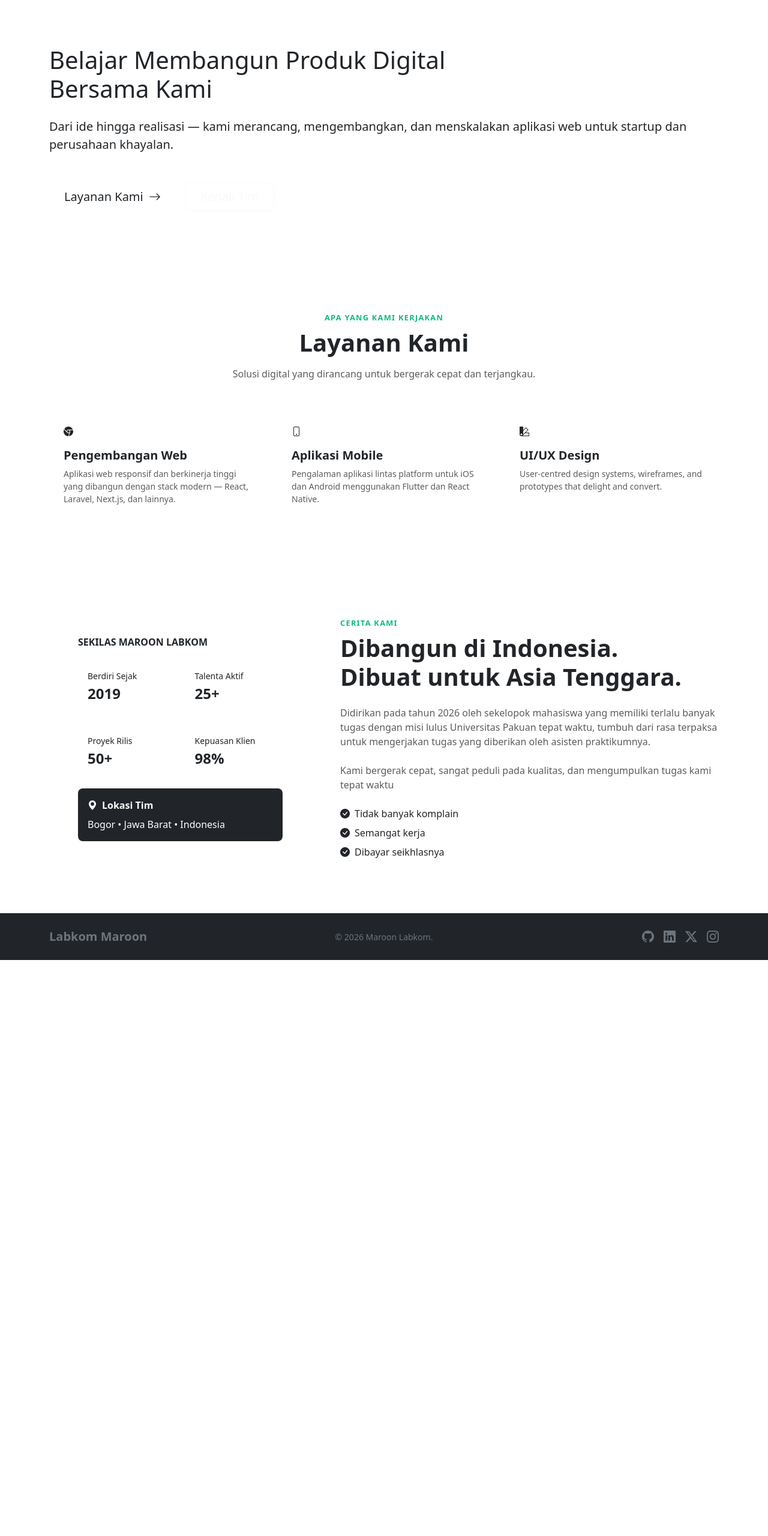
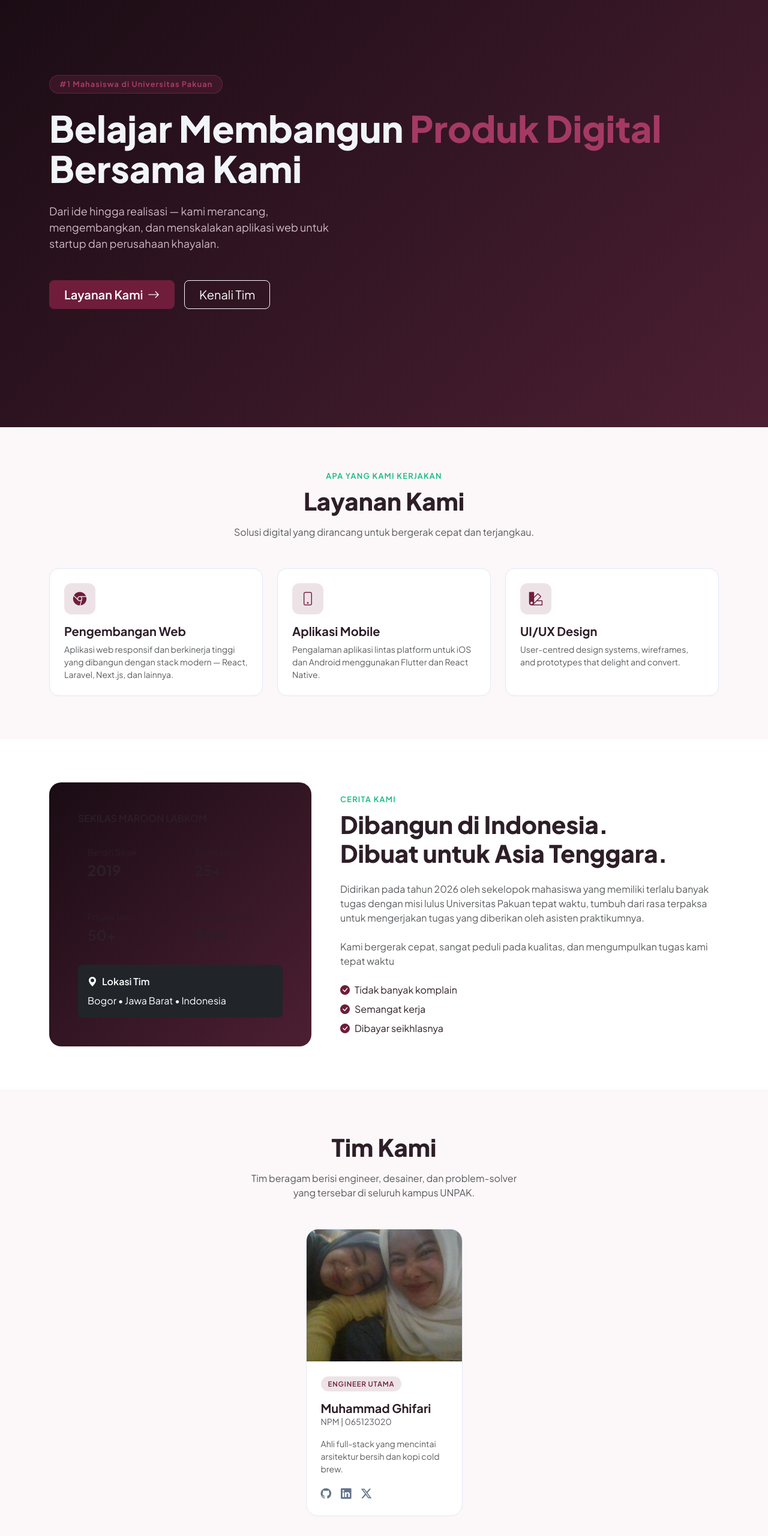
Before and after one commit to arasyea/SE-Pertemuan-5, a plain HTML site: page index.html in a window 1280 px wide. Shown: the part 80-2640 px from the top of the page at 60% size. Before the commit the page ends 1680 px from the top, so only its background shows below. Drawn offline with nearby package versions, Linux system fonts and the light colour scheme.

Commit message:
tambah bio A

```diff
--- a/index.html
+++ b/index.html
@@ -15,6 +15,8 @@
     href="https://cdn.jsdelivr.net/npm/bootstrap-icons@1.11.3/font/bootstrap-icons.min.css"
     rel="stylesheet"
   />
+  <!-- Custom CSS -->
+  <link rel="stylesheet" href="style.css">
 
   <!-- Google Fonts -->
   <link rel="preconnect" href="https://fonts.googleapis.com" />
@@ -240,22 +242,64 @@
   </section>
 
   <!-- ═══════════════════════════════════════════════════
+       TEAM
+  ════════════════════════════════════════════════════ -->
+  <section id="team" class="py-5">
+    <div class="container py-4">
+
+      <div class="text-center mb-5">
+        <h2 class="fw-800 fs-1 mb-3" style="font-weight: 800;">Tim Kami</h2>
+        <p class="text-muted mx-auto" style="max-width: 480px;">
+          Tim beragam berisi engineer, desainer, dan problem-solver
+          yang tersebar di seluruh kampus UNPAK.
+        </p>
+      </div>
+
+      <div class="row g-4 justify-content-center">
+        <div class="col-md-6 col-lg-3">
+          <div class="team-card bg-white h-100">
+            <div class="photo-wrap">
+              <img
+                src="images/tim_1.jpeg"
+                alt="ari"
+              />
+            </div>
+            <div class="p-4">
+              <span class="role-badge mb-2">Engineer Utama</span>
+              <h5 class="fw-700 mb-0 mt-2" style="font-weight:700;">Muhammad Ghifari</h5>
+              <p class="text-muted small mb-3">NPM | 065123020</p>
+              <p class="text-muted small mb-3">
+                Ahli full-stack yang mencintai arsitektur bersih dan kopi cold brew.
+              </p>
+              <div class="d-flex gap-3">
+                <a href="#" class="social-link"><i class="bi bi-github"></i></a>
+                <a href="#" class="social-link"><i class="bi bi-linkedin"></i></a>
+                <a href="#" class="social-link"><i class="bi bi-twitter-x"></i></a>
+              </div>
+            </div>
+          </div>
+        </div>
+      </div>
+    </div>
+  </section>
+
+  <!-- ═══════════════════════════════════════════════════
        FOOTER
   ════════════════════════════════════════════════════ -->
-  <footer class="py-4 bg-dark text-secondary">
+  <footer class="py-4">
     <div class="container">
       <div class="row align-items-center gy-3">
         <div class="col-md-4">
-          <span class="fw-bold fs-5">Labkom Maroon</span>
+          <span class="footer-brand">Labkom<span>Maroon</span></span>
         </div>
         <div class="col-md-4 text-md-center">
           <small>&copy; 2026 Maroon Labkom.</small>
         </div>
         <div class="col-md-4 text-md-end d-flex justify-content-md-end gap-3">
-          <a href="#" class="text-decoration-none text-secondary"><i class="bi bi-github fs-5"></i></a>
-          <a href="#" class="text-decoration-none text-secondary"><i class="bi bi-linkedin fs-5"></i></a>
-          <a href="#" class="text-decoration-none text-secondary"><i class="bi bi-twitter-x fs-5"></i></a>
-          <a href="#" class="text-decoration-none text-secondary"><i class="bi bi-instagram fs-5"></i></a>
+          <a href="#"><i class="bi bi-github fs-5"></i></a>
+          <a href="#"><i class="bi bi-linkedin fs-5"></i></a>
+          <a href="#"><i class="bi bi-twitter-x fs-5"></i></a>
+          <a href="#"><i class="bi bi-instagram fs-5"></i></a>
         </div>
       </div>
     </div>
--- /dev/null
+++ b/style.css
@@ -0,0 +1,204 @@
+:root {
+  --brand-maroon: #6f1d3b;
+  --brand-maroon-light: #a43a64;
+  --brand-dark: #1a0c14;
+  --brand-text: #2d1e27;
+  --brand-green: #10b981;
+}
+
+body {
+  font-family: "Plus Jakarta Sans", sans-serif;
+  color: var(--brand-text);
+}
+
+/* ── Navbar ─────────────────────────────────────────── */
+.navbar.bg-dark {
+  background-color: var(--brand-dark) !important;
+}
+
+.navbar-brand span {
+  color: var(--brand-maroon-light);
+}
+
+/* ── Hero ───────────────────────────────────────────── */
+#hero {
+  background: linear-gradient(135deg, var(--brand-dark) 0%, #4c1f32 100%);
+  min-height: 92vh;
+  display: flex;
+  align-items: center;
+}
+
+#hero .badge-tag {
+  background: rgba(164, 58, 100, 0.18);
+  color: var(--brand-maroon-light);
+  border: 1px solid rgba(164, 58, 100, 0.38);
+  font-size: 0.8rem;
+  letter-spacing: 0.08em;
+}
+
+#hero h1 {
+  font-size: clamp(2.4rem, 5vw, 3.8rem);
+  font-weight: 800;
+  line-height: 1.1;
+  color: #f1f5f9;
+}
+
+#hero h1 .accent {
+  color: var(--brand-maroon-light);
+}
+
+#hero p.lead {
+  color: #cdb9c3;
+  font-size: 1.125rem;
+  max-width: 520px;
+}
+
+.btn-brand {
+  background: var(--brand-maroon);
+  border-color: var(--brand-maroon);
+  color: #fff;
+  font-weight: 600;
+}
+
+.btn-brand:hover {
+  background: var(--brand-maroon-light);
+  border-color: var(--brand-maroon-light);
+  color: #fff;
+}
+
+.hero-stat {
+  border-left: 3px solid var(--brand-maroon);
+  padding-left: 1rem;
+}
+.hero-stat .number {
+  font-size: 2rem;
+  font-weight: 800;
+  color: #f1f5f9;
+  line-height: 1;
+}
+.hero-stat .label {
+  font-size: 0.8rem;
+  color: #64748b;
+  text-transform: uppercase;
+  letter-spacing: 0.06em;
+}
+
+/* ── Services ───────────────────────────────────────── */
+#services {
+  background: #fcf7f9;
+}
+
+.service-card {
+  border: 1px solid #e2e8f0;
+  border-radius: 1rem;
+  transition:
+    transform 0.2s,
+    box-shadow 0.2s;
+}
+
+.service-card:hover {
+  transform: translateY(-4px);
+  box-shadow: 0 12px 32px rgba(0, 0, 0, 0.08);
+}
+
+.service-icon {
+  width: 52px;
+  height: 52px;
+  background: rgba(111, 29, 59, 0.12);
+  color: var(--brand-maroon);
+  border-radius: 0.75rem;
+  display: flex;
+  align-items: center;
+  justify-content: center;
+  font-size: 1.4rem;
+}
+
+/* ── About ──────────────────────────────────────────── */
+#about .about-img-wrap {
+  border-radius: 1.25rem;
+  overflow: hidden;
+  background: linear-gradient(135deg, #1a0c14, #4c1f32);
+  min-height: 360px;
+  display: flex;
+  align-items: center;
+  justify-content: center;
+}
+.about-check {
+  color: var(--brand-maroon);
+}
+
+/* ── Team ───────────────────────────────────────────── */
+#team {
+  background: #fcf7f9;
+}
+
+.team-card {
+  border: 1px solid #e2e8f0;
+  border-radius: 1.25rem;
+  overflow: hidden;
+  transition:
+    transform 0.2s,
+    box-shadow 0.2s;
+}
+.team-card:hover {
+  transform: translateY(-5px);
+  box-shadow: 0 16px 40px rgba(0, 0, 0, 0.1);
+}
+.team-card .photo-wrap {
+  height: 220px;
+  background: linear-gradient(135deg, #f7e4ec, #efd2dc);
+  overflow: hidden;
+  display: flex;
+  align-items: center;
+  justify-content: center;
+}
+.team-card .photo-wrap img {
+  width: 100%;
+  height: 100%;
+  object-fit: cover;
+}
+.team-card .photo-wrap .placeholder-icon {
+  font-size: 5rem;
+  color: #94a3b8;
+}
+.team-card .role-badge {
+  font-size: 0.72rem;
+  font-weight: 600;
+  letter-spacing: 0.07em;
+  text-transform: uppercase;
+  background: rgba(111, 29, 59, 0.12);
+  color: var(--brand-maroon);
+  border-radius: 50px;
+  padding: 0.25rem 0.75rem;
+  display: inline-block;
+}
+.team-card .social-link {
+  color: #64748b;
+  text-decoration: none;
+  font-size: 1.1rem;
+  transition: color 0.15s;
+}
+.team-card .social-link:hover {
+  color: var(--brand-maroon);
+}
+
+/* ── Footer ─────────────────────────────────────────── */
+footer {
+  background: var(--brand-dark);
+  color: #64748b;
+}
+footer a {
+  color: #64748b;
+  text-decoration: none;
+}
+footer a:hover {
+  color: var(--brand-maroon-light);
+}
+footer .footer-brand {
+  color: #f1f5f9;
+  font-weight: 700;
+  font-size: 1.2rem;
+}
+footer .footer-brand span {
+  color: var(--brand-maroon-light);
+}
```
Also changed, not shown: images/tim_1.jpeg (added).
